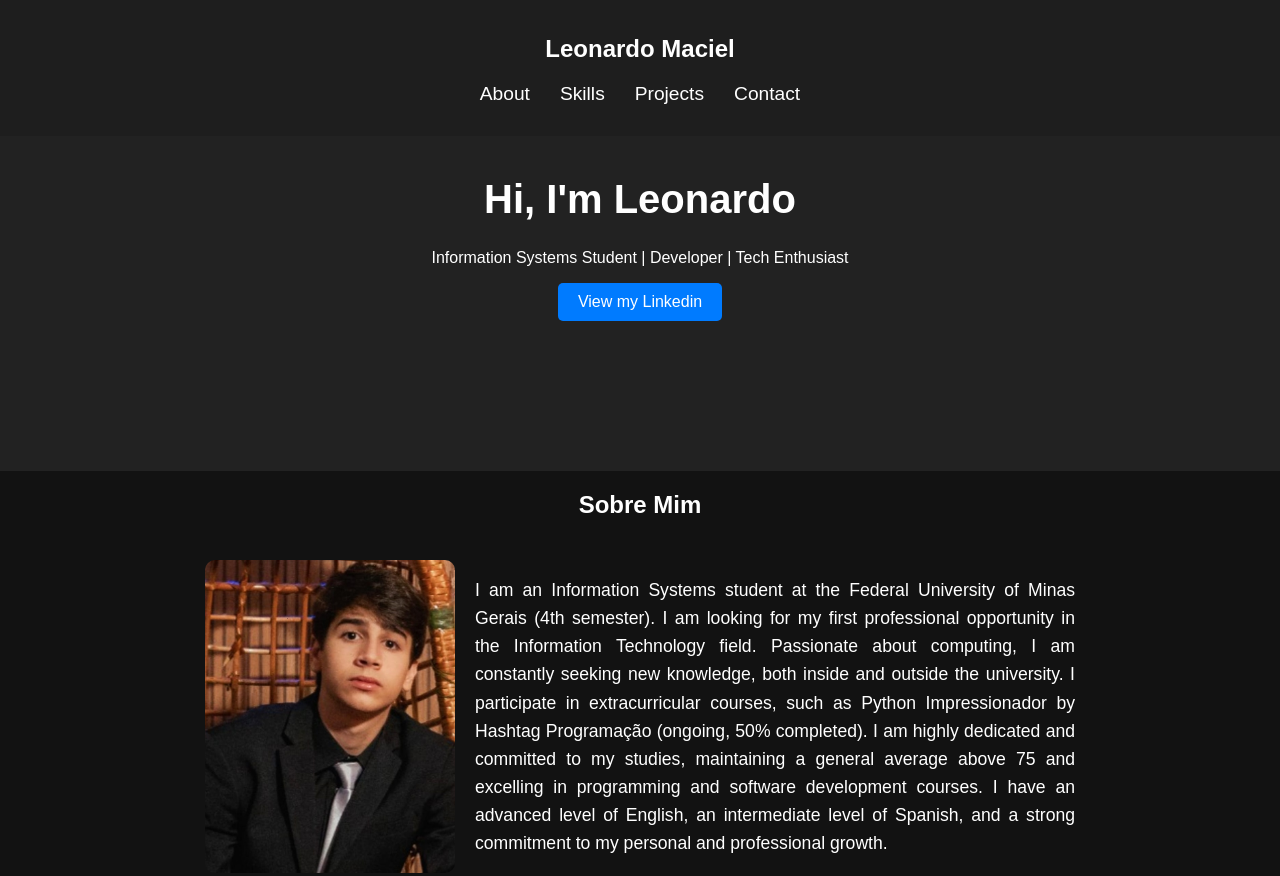
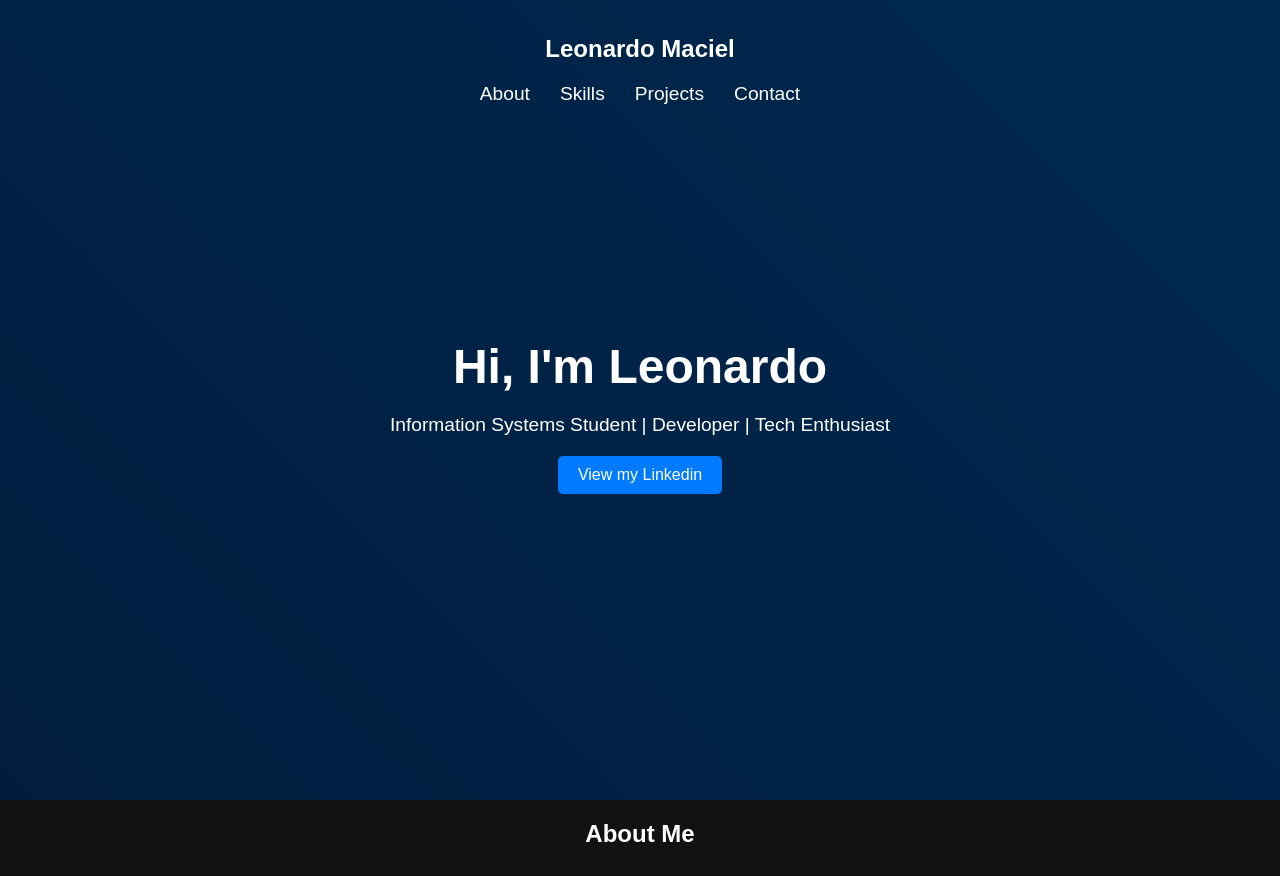
Before and after one commit to LeonardoChiariMaciel/SitePessoal, a plain HTML site: page index.html in a window 1280 px wide. Shown: the top 876 px of the page. Drawn offline with Linux system fonts and the light colour scheme.

Commit message:
modificacoes no index e no styles

```diff
--- a/index.html
+++ b/index.html
@@ -8,7 +8,8 @@
 </head>
 <body>
 
-    <!-- Navbar -->
+    <!-- Hero Section -->
+    <header>
         <nav>
             <h1>Leonardo Maciel</h1>
             <ul>
@@ -18,19 +19,16 @@
                 <li><a href="#contact">Contact</a></li>
             </ul>
         </nav>
-
-    <!-- Hero Section -->
-    <header>
         <div class="hero-content">
             <h1>Hi, I'm Leonardo</h1>
             <p>Information Systems Student | Developer | Tech Enthusiast</p>
-            <a href="https://www.linkedin.com/in/leonardo-chiari-maciel" target="_blank" class="btn">View my Linkedin</a>
+            <a href="https://www.linkedin.com/in/leonardochiarimacielti/" target="_blank" class="btn">View my Linkedin</a>
         </div>
     </header>
 
     <!-- About Section -->
     <section id="about">
-        <h2>Sobre Mim</h2>
+        <h2>About Me</h2>
         <div class="about-container">
             <img src="src/img.jpg" alt="Leonardo Maciel">
             <p>
@@ -82,15 +80,21 @@
         <h2>Projects</h2>
         <div class="projects-container">
             <div class="project-card">
-                <div class="project-icon">💻</div>
-                <h3>Sorting Algorithm Analysis</h3>
-                <p>Analyzing sorting algorithms' performance.</p>
+                <div class="project-icon">✈️</div>
+                <h3>Flight filtering system</h3>
+                <p>Airline ticket management system based on user-defined criteria.</p>
                 <a href="https://github.com/LeonardoChiariMaciel" target="_blank" class="btn">View on GitHub</a>
             </div>
             <div class="project-card">
                 <div class="project-icon">🏥</div>
                 <h3>Hospital Scheduling System</h3>
                 <p>A system to simulate hospital event scheduling.</p>
+                <a href="https://github.com/LeonardoChiariMaciel" target="_blank" class="btn">View on GitHub</a>
+            </div>
+            <div class="project-card">
+                <div class="project-icon">💻</div>
+                <h3>Government Data Analysis with Python and SQL</h3>
+                <p>Creating, normalizing, updating, and analyzing brazilian government tourism data from 2023.</p>
                 <a href="https://github.com/LeonardoChiariMaciel" target="_blank" class="btn">View on GitHub</a>
             </div>
         </div>
@@ -102,7 +106,7 @@
         <p>Feel free to reach out to me through the following channels:</p>
 
         <div class="contact-info">
-            <p><strong>Email:</strong> <a href="mailto:leonardochiarimacielxbox@gmail.com">leonardochiarimacielxbox@gmail.com</a></p>
+            <p><strong>Email:</strong> <a href="mailto:leo@lithera.com.br">leo@lithera.com.br</a></p>
             <p><strong>WhatsApp:</strong> <a href="https://wa.me/5531971522001" target="_blank">+55 (31) 97152-2001</a></p>
             <p><strong>LinkedIn:</strong> <a href="https://www.linkedin.com/in/leonardo-chiari-maciel" target="_blank">Leonardo Chiari Maciel</a></p>
         </div>
--- a/styles.css
+++ b/styles.css
@@ -7,19 +7,17 @@ body, html {
     background-color: #121212;
 }
 
-
 section {
     scroll-margin-top: 100px;
 }
 
-
 /* Navbar */
 nav {
-    position: fixed;
+    position: fixed; /* Mantém o nav fixo no topo */
     top: 0;
     width: 100%;
-    background: #1e1e1e;
     padding: 15px 0;
+    z-index: 10; /* Garante que o nav fique acima do header */
 }
 
 nav ul {
@@ -41,12 +39,58 @@ nav ul li a {
 
 /* Hero Section */
 header {
-    padding: 150px 20px;
-    background: #222;
+    display: flex;
+    justify-content: center;
+    align-items: center;
+    height: 100vh; /* Ocupa toda a altura da janela */
+    text-align: center;
+    position: relative;
+    background: linear-gradient(45deg, #000428, #004e92); /* Gradiente inicial */
+    background-size: 400% 400%; /* Faz o gradiente ser maior para criar movimento */
+    animation: gradientAnimation 10s ease infinite; /* Animação infinita */
+    color: white; /* Garante que o texto seja visível */
+    overflow: hidden; /* Evita que elementos ultrapassem os limites */
+    z-index: 1; /* Garante que o header fique abaixo do nav */
+}
+
+@keyframes gradientAnimation {
+    0% {
+        background-position: 0% 50%;
+    }
+    50% {
+        background-position: 100% 50%;
+    }
+    100% {
+        background-position: 0% 50%;
+    }
+}
+
+.hero-content {
+    max-width: 600px; /* Define uma largura máxima para o conteúdo */
+    padding: 20px; /* Adiciona espaçamento interno */
+    margin: 0 auto; /* Centraliza horizontalmente */
+    z-index: 1; /* Garante que o conteúdo fique acima do fundo */
 }
 
 .hero-content h1 {
-    font-size: 2.5em;
+    font-size: 3em; /* Aumenta o tamanho do texto */
+    margin-bottom: 20px; /* Adiciona espaço abaixo do título */
+}
+
+.hero-content p {
+    font-size: 1.2em; /* Ajusta o tamanho do texto do parágrafo */
+    margin-bottom: 20px; /* Adiciona espaço abaixo do parágrafo */
+}
+
+header::before {
+    content: '';
+    position: absolute;
+    top: 0;
+    left: 0;
+    width: 100%;
+    height: 100%;
+    background: rgba(0, 0, 0, 0.4); /* Adiciona uma camada escura para contraste */
+    z-index: 0; /* Fica atrás do conteúdo */
 }
 
 .btn {
```
Lines whose indentation alone changed are shown as unchanged.
